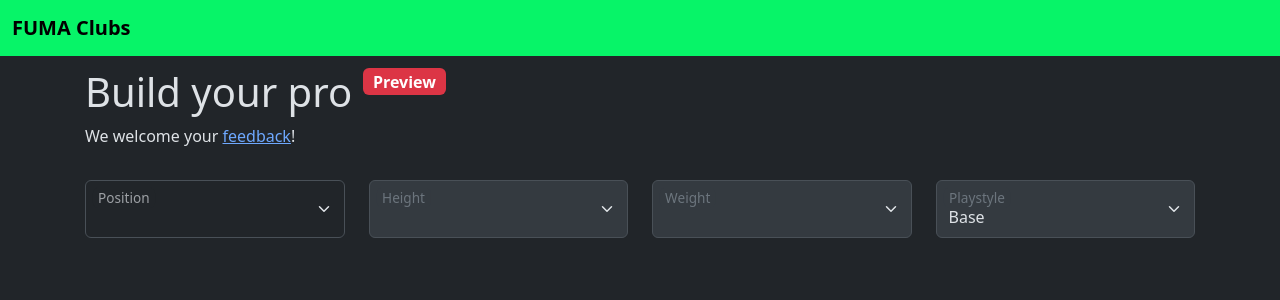
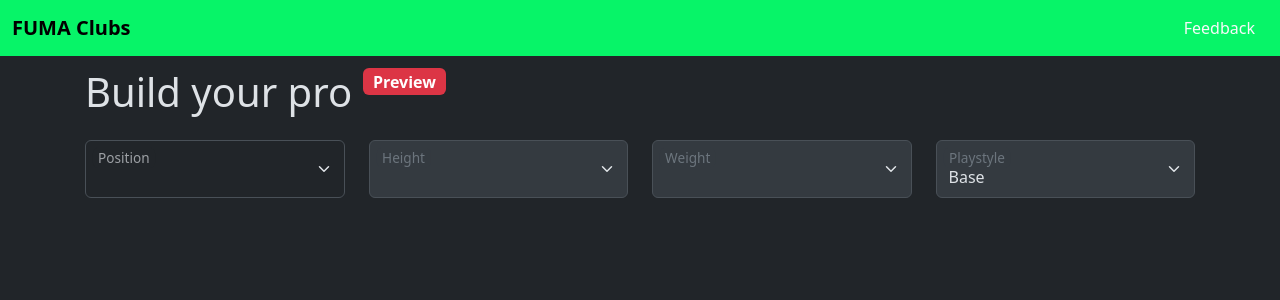
Before and after one commit to garrytrinder/fuma-clubs, a React (Vite) app: page / in a window 1280 px wide. Shown: the top 300 px of the page. Built offline with nearby package versions, Linux system fonts and the light colour scheme.

Commit message:
Remove feedback link and add feedback button in NavBar

```diff
--- a/src/App.tsx
+++ b/src/App.tsx
@@ -114,13 +114,6 @@ export function App() {
               Build your pro{' '}
               <span className="badge bg-danger fs-6 align-top">Preview</span>
             </h1>
-            <p>
-              We welcome your{' '}
-              <a href="https://discord.com/channels/882539898953949204/1139476847277658112">
-                feedback
-              </a>
-              !
-            </p>
           </div>
         </div>
         <div className="row">
@@ -244,6 +237,13 @@ function NavBar() {
       <div className="container-fluid">
         <a className="navbar-brand fw-bold" href="#">
           FUMA Clubs
+        </a>
+        <a
+          className="btn btn- text-light"
+          href="https://discord.com/channels/882539898953949204/1139476847277658112"
+          role="button"
+        >
+          Feedback
         </a>
       </div>
     </nav>
```
